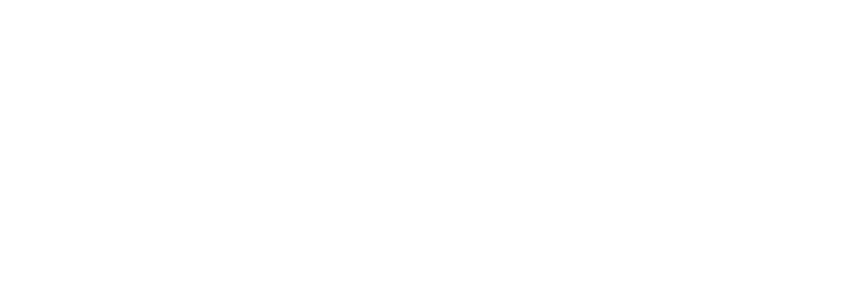
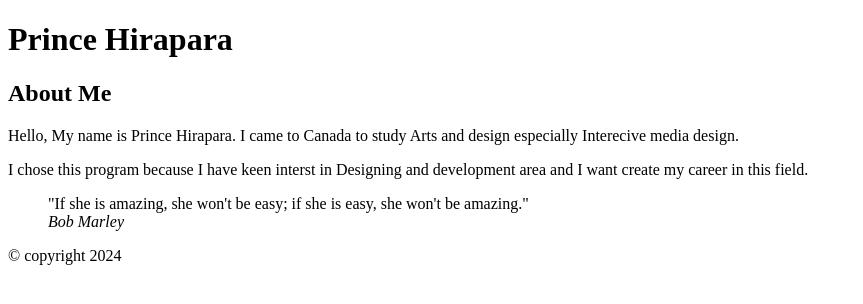
Before and after one commit to Prinnce369/Prinnce369.github.io, a plain HTML site: page html-assignment/index.html in a window 1280 px wide. Shown: the whole page, without its empty margins (0-863 px from the left). Drawn offline with Linux system fonts and the light colour scheme.

Commit message:
updates content

```diff
--- a/html-assignment/index.html
+++ b/html-assignment/index.html
@@ -6,6 +6,24 @@
     <title>HTML Assignment Prinnce369</title>
 </head>
 <body>
+      <header>
+        <h1>Prince Hirapara</h1>
+    </header>
+<main>
+         <article>
+            <h2>About Me</h2>
+            <p> Hello, My name is Prince Hirapara. I came to Canada to study Arts and design especially Interecive media design.</p>
+            <p> I chose this program because I have keen interst in Designing and development area and I want create my career in this field.  </p>
+        </article>
 
+        <blockquote>
+            "If she is amazing, she won't be easy; if she is easy, she won't be amazing." <br><cite>Bob Marley</cite>
+        </blockquote>
+    </main>
+
+
+    <footer>
+        <p> &copy; copyright 2024</p>
+    </footer>
 </body>
 </html>
```
